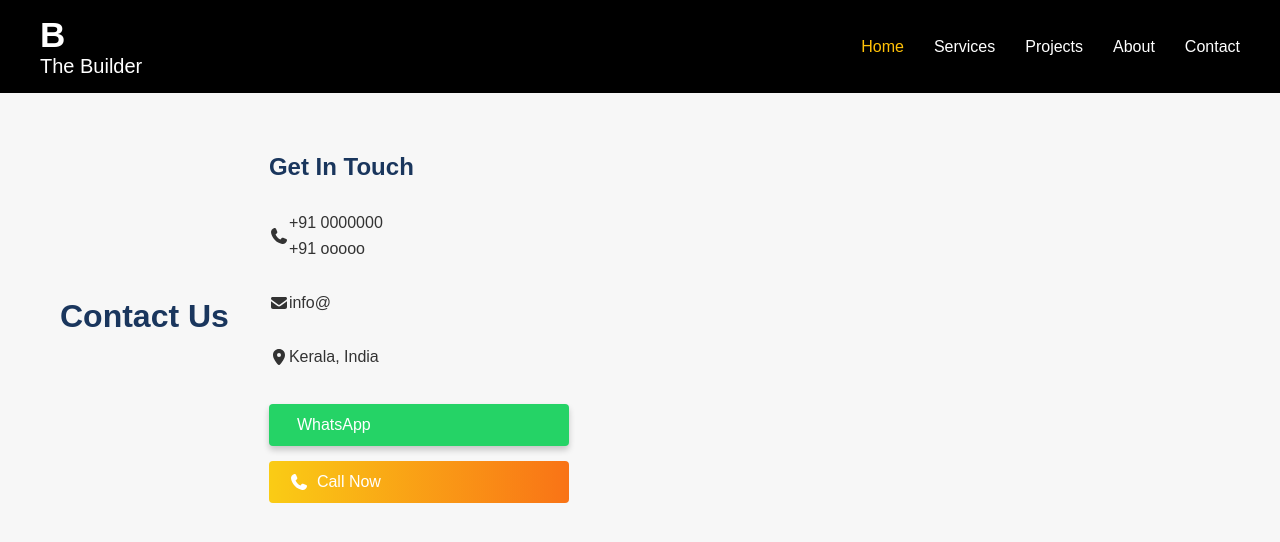
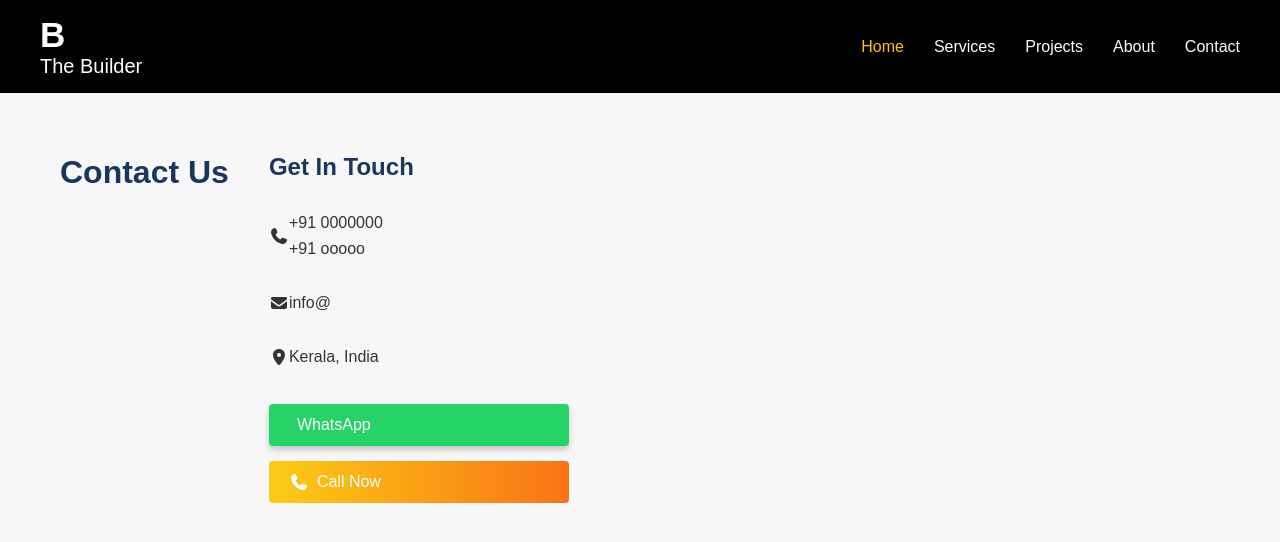
Before and after one commit to Abincleetus007/test, a React (Create React App) app: page /contact in a window 1280 px wide. Shown: the top 542 px of the page. Built offline with nearby package versions, Linux system fonts and the light colour scheme.

Commit message:
footer set

```diff
--- a/src/pages/HomePage.css
+++ b/src/pages/HomePage.css
@@ -382,3 +382,25 @@ body, html {
   25%,55%,75%,87% { -webkit-transform:translateY(0); transform:translateY(0); -webkit-animation-timing-function:ease-out; animation-timing-function:ease-out; }
   100% { -webkit-transform:translateY(0); transform:translateY(0); -webkit-animation-timing-function:ease-out; animation-timing-function:ease-out; opacity:1; }
 }
+
+
+
+.about-images, .contact-images {
+  flex: 1 1 300px; /* flex-grow, flex-shrink, flex-basis */
+  min-width: 280px; /* minimum width so image doesn’t collapse */
+}
+
+.about-img, .contact-img {
+  width: 100%;
+  max-width: 100%;
+  height: auto;
+  display: block;      /* prevent disappearing inline-block issues */
+  border-radius: 12px;
+}
+
+.about-container, .contact-container {
+  display: flex;
+  flex-wrap: wrap;
+  gap: 40px;
+  align-items: flex-start; /* safer than center at extreme zoom */
+}
```
